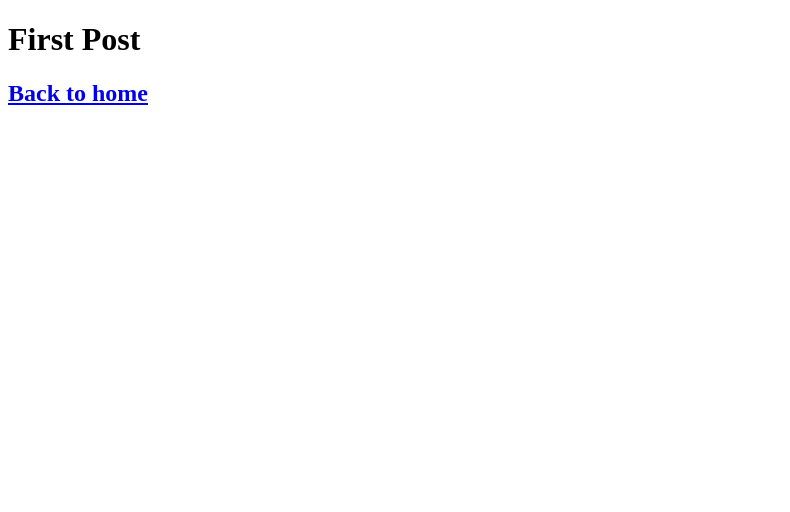
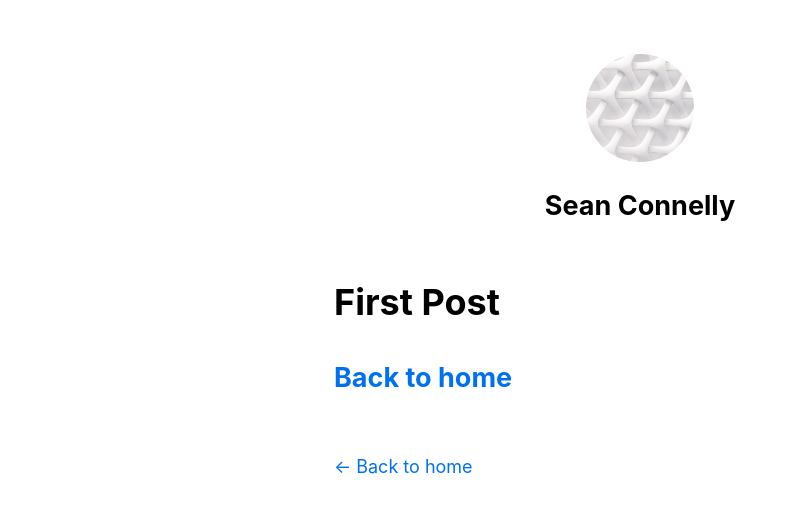
Before and after one commit to seanpaulconnelly/nextjs-blog, a Next.js app: page /posts/first-post in a window 1280 px wide. Shown: the top 512 px of the page, without its empty margins (0-790 px from the left). Built offline with nearby package versions, Linux system fonts and the light colour scheme.

Commit message:
assets, metadata, and css

```diff
--- /dev/null
+++ b/components/Layout.module.css
@@ -0,0 +1,15 @@
+.container {
+	max-width:  36rem;
+	padding: 0 1rem;
+	margin: 3rem auto 6rem;
+}
+
+.header {
+	display: flex;
+	flex-direction: column;
+	align-items: center;
+}
+
+.backToHome {
+	margin:  3rem 0 0;
+}
--- /dev/null
+++ b/components/layout.js
@@ -0,0 +1,69 @@
+import Head from 'next/head';
+import Image from 'next/image';
+import styles from './Layout.module.css';
+import utilStyles from '../styles/Utils.module.css';
+import Link from 'next/link';
+
+const name = "Sean Connelly";
+export const siteTitle = "Next.js Sample Website";
+
+export default function Layout ({children, home}) {
+	return (
+		<div className={styles.container}>
+			<Head>
+        <link rel="icon" href="/favicon.ico" />
+        <meta
+          name="description"
+          content="Learn how to build a personal website using Next.js"
+        />
+        <meta
+          property="og:image"
+          content={`https://og-image.vercel.app/${encodeURI(
+            siteTitle,
+          )}.png?theme=light&md=0&fontSize=75px&images=https%3A%2F%2Fassets.vercel.com%2Fimage%2Fupload%2Ffront%2Fassets%2Fdesign%2Fnextjs-black-logo.svg`}
+        />
+        <meta name="og:title" content={siteTitle} />
+        <meta name="twitter:card" content="summary_large_image" />
+      </Head>
+			<header className={styles.header}>
+        {home ? (
+          <>
+            <Image
+              priority
+              src="/images/profile.jpg"
+              className={utilStyles.borderCircle}
+              height={144}
+              width={144}
+              alt=""
+            />
+            <h1 className={utilStyles.heading2Xl}>{name}</h1>
+          </>
+        ) : (
+          <>
+            <Link href="/">
+              <Image
+                priority
+                src="/images/profile.jpg"
+                className={utilStyles.borderCircle}
+                height={108}
+                width={108}
+                alt=""
+              />
+            </Link>
+            <h2 className={utilStyles.headingLg}>
+              <Link href="/" className={utilStyles.colorInherit}>
+                {name}
+              </Link>
+            </h2>
+          </>
+        )}
+      </header>
+      <main>{children}</main>
+      {!home && (
+        <div className={styles.backToHome}>
+          <Link href="/">← Back to home</Link>
+        </div>
+      )}
+    </div>
+  );
+}
--- /dev/null
+++ b/pages/_app.js
@@ -0,0 +1,5 @@
+import '../styles/global.css';
+
+export default function App({Component, pageProps}) {
+	return <Component {...pageProps} />;
+}
--- a/pages/posts/first-post.js
+++ b/pages/posts/first-post.js
@@ -1,13 +1,28 @@
+import Head from 'next/head';
+import Script from 'next/script';
 import Link from 'next/link';
+import Layout from '../../components/layout';
 
 
 export default function FirstPost () {
 	return (
 		<>
-			<h1>First Post</h1>
-			<h2>
-				<Link href="/">Back to home</Link>
-			</h2>
+			<Layout>
+				<Head>
+					<title>First Post</title>
+				</Head>
+				<Script
+					src="https://connect.facebook.net/en_US/sdk.js"
+					strategy="lazyOnload"
+					onLoad={() =>
+						console.log(`script loaded correctly, window.FB has been populated`)
+					}
+				/>
+				<h1>First Post</h1>
+				<h2>
+					<Link href="/">Back to home</Link>
+				</h2>
+			</Layout>
 		</>
 	);
 }
--- /dev/null
+++ b/styles/Utils.module.css
@@ -0,0 +1,52 @@
+.heading2xl {
+	font-size: 2.5rem;
+	line-height: 1.2;
+	font-weight: 800;
+	letter-spacing: -0.05rem;
+	margin: 1rem 0;
+}
+
+.headingxl {
+	font-size: 2rem;
+	line-height: 1.3;
+	font-weight: 800;
+	letter-spacing: -0.05rem;
+	margin: 1rem 0;
+}
+
+.headinglg {
+	font-size: 1.5rem;
+	line-height: 1.4;
+	margin: 1rem 0;
+}
+
+.headingmd {
+	font-size: 1.2rem;
+	line-height: 1.5;
+}
+
+.borderCircle {
+  border-radius: 9999px;
+}
+
+.colorInherit {
+  color: inherit;
+}
+
+.padding1px {
+  padding-top: 1px;
+}
+
+.list {
+  list-style: none;
+  padding: 0;
+  margin: 0;
+}
+
+.listItem {
+  margin: 0 0 1.25rem;
+}
+
+.lightText {
+  color: #666;
+}
--- a/styles/global.css
+++ b/styles/global.css
@@ -2,24 +2,18 @@
 body {
   padding: 0;
   margin: 0;
-  font-family:
-    Inter,
-    -apple-system,
-    BlinkMacSystemFont,
-    Segoe UI,
-    Roboto,
-    Oxygen,
-    Ubuntu,
-    Cantarell,
-    Fira Sans,
-    Droid Sans,
-    Helvetica Neue,
-    sans-serif;
+  font-family: -apple-system, BlinkMacSystemFont, Segoe UI, Roboto, Oxygen, Ubuntu, Cantarell, Fira Sans, Droid Sans, Helvetica Neue, sans-serif;
+  line-height: 1.6;
+  font-size: 18px;
 }
 
 a {
-  color: inherit;
+  color: #0070f3;
   text-decoration: none;
+}
+
+a:hover {
+  text-decoration: underline;
 }
 
 * {
@@ -28,5 +22,5 @@
 
 img {
   max-width: 100%;
-  height: auto;
+  display: block;
 }
```
Also changed, not shown: pages/index.js (+11 -123 lines), public/images/profile.jpg (added).
